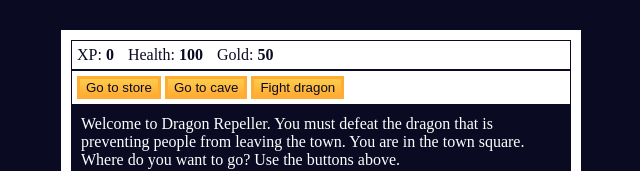
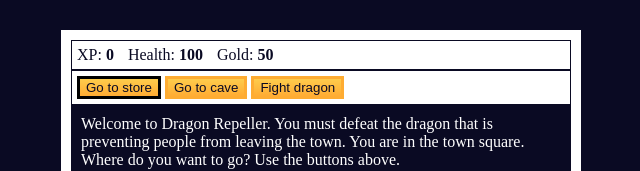
Before and after one commit to Goobergreve09/Data-Structures-Algorithms, a plain HTML site: page index.html in a window 1280 px wide. In both pictures the pointer is over the button "Go to store". Shown: the top 171 px of the page, without its empty margins (319-959 px from the left). Drawn offline with Linux system fonts and the light colour scheme.

Commit message:
added button hover effect

```diff
--- a/styles.css
+++ b/styles.css
@@ -45,4 +45,9 @@ button {
   background-color: #feac32;
   background-image: linear-gradient(#fecc4c, #ffac33);
   border: 3px solid #feac32;
+  transition: .3s ease;
 }
+
+button:hover {
+border: 3px solid black;
+}
```
